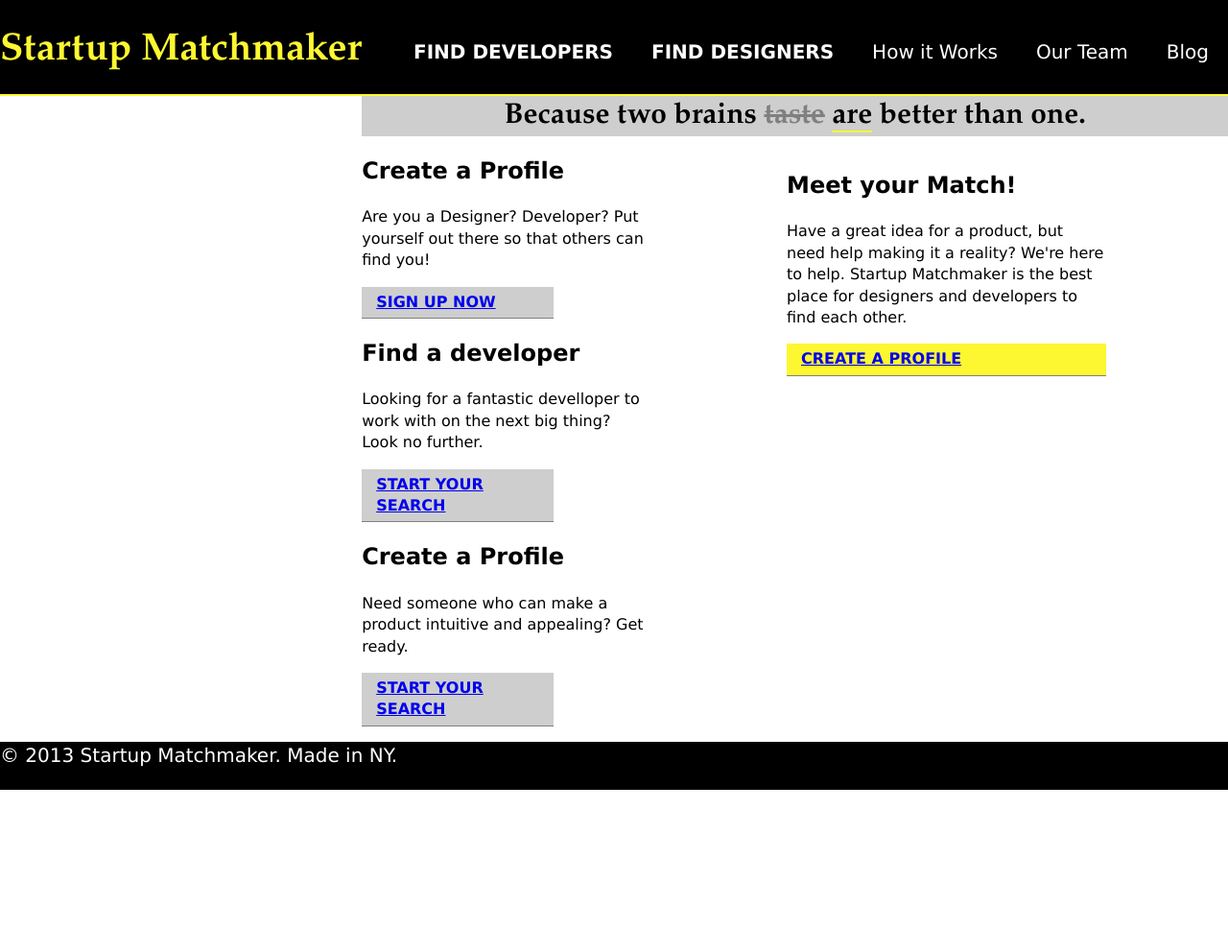
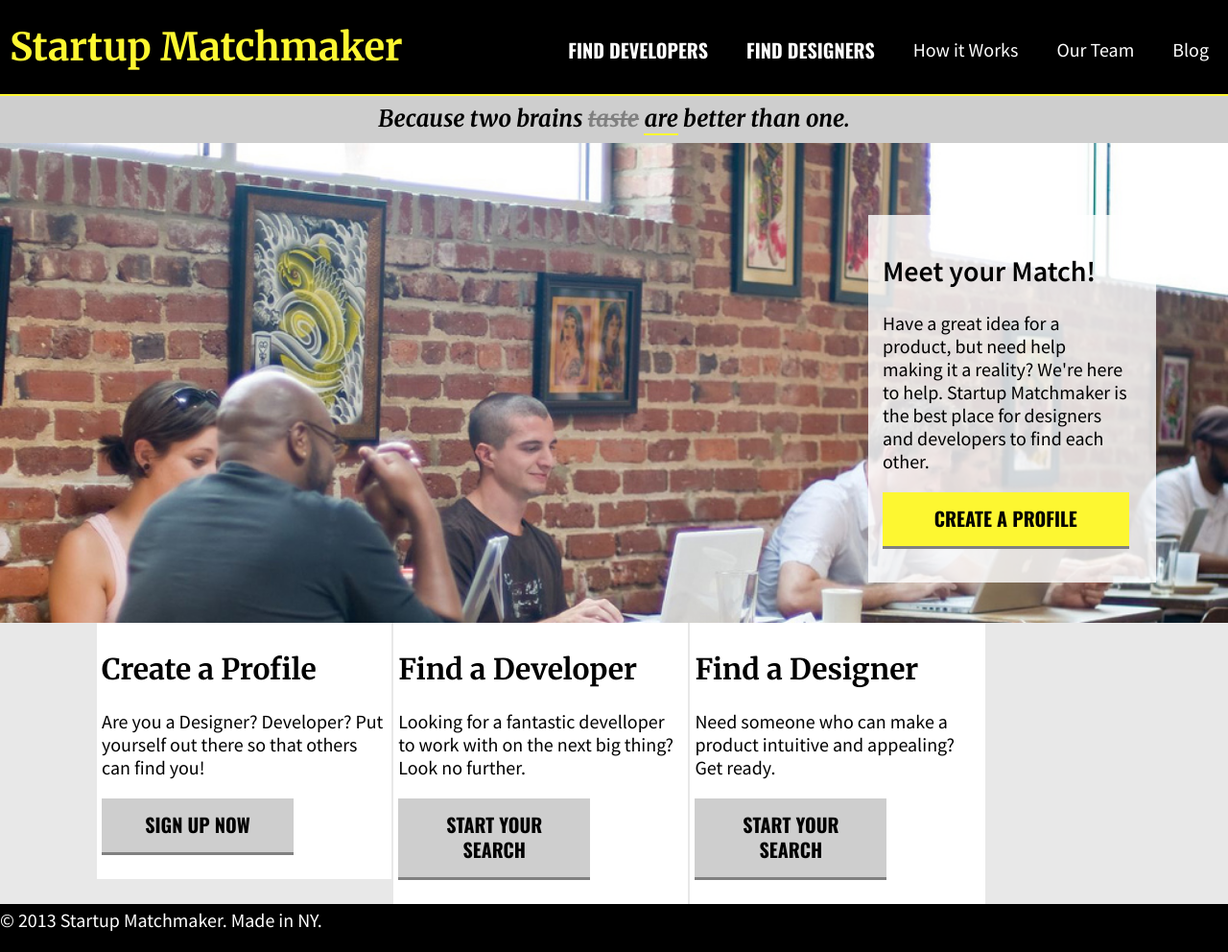
Before and after one commit to kejenga/ga, a plain HTML site: page week_03/lesson_05/startup_matchmaker/index.html in a window 1280 px wide. Shown: the whole page at 96% size. Before the commit the page ends 823 px from the top, so only its background shows below. Drawn offline with nearby package versions, Linux system fonts and the light colour scheme.

Commit message:
Updated CSS

```diff
--- a/week_03/lesson_05/startup_matchmaker/css/style.css
+++ b/week_03/lesson_05/startup_matchmaker/css/style.css
@@ -47,9 +47,10 @@ Developer @GA in NYC
 
 body {
      color: #000;
+     background-color: #E8E8E8;
      font-size: 20px;
-     line-height: 1.4;
-     font-family: Garamond, Times, serif;
+     line-height: 1.2;
+     font-family: "Source Sans Pro", Arial, sans-serif;
      }
 
 
@@ -65,22 +66,18 @@ header {
      border-bottom: 2px solid #FDF731;
 }
 
-main {
-     background-image: url(../images/coworking.jpg) center center no-repeat;
-     background-size: cover;
-     overflow: hidden;
-}
-
 footer {
-     font-family: Verdana, Arial, sans-serif;
+     font-family: "Source Sans Pro", Arial, sans-serif;
      height: 100px;
      clear: both;
 }
 
 header h1 {
+     font-family: "Merriweather", Georgia, serif;
      color: #FDF731;
      float: left;
      margin-top: 25px;
+     padding-left: 10px;
 }
 
 nav {
@@ -100,7 +97,7 @@ nav li {
 }
 
 nav li a {
-     font-family: Verdana, Arial, sans-serif;
+     font-family: "Source Sans Pro", Arial, sans-serif;
      color: #fff;
      text-decoration: none;
      list-style: none;
@@ -119,49 +116,88 @@ footer {
      background-color: #cecece;
      text-align: center;
      margin: 0;
+     padding: 10px 0;
 }
 
 #notes,
 #container {
-     font-family: verdana, arial, sans-serif;
-     font-size: 16px;
+     font-family: "Source Sans Pro", Arial, sans-serif;
+     font-size: 20px;
      color: #000;
+}
+
+#aside {
+     background-image: url(../images/coworking.jpg);
+     background-size: cover;
+     height: 500px;
+     overflow: hidden;
+     clear: both;
 }
 
 #container {
      background-color: rgba(255,255,255,.8);
      float: right;
-     width: 400px;
-     margin-right: 75px;
+     width: 300px;
+     margin: 75px 75px 0 0;
      padding: 15px;
 }
 
 #container p {
-     width: 90%;
+     width: 95%;
      opacity: 1;
 }
 
 #notes {
-     float: left;
-     width: 33%;
      background-color: transparent;
+     margin: 0 100px;
+     width: 80%;
 }
 
-.nav-em,
-.button {
+.blocknote {
+     background-color: #fff;
+     float: left;
+     width: 30%;
+     margin: 0px 1px;
+     padding: 5px;
+}
+
+.blocknote h2 {
+     font-family: "Merriweather", Georgia, sans-serif;
+}
+
+.nav-em a,
+.button a {
+     font-family: "Oswald", Arial, sans-serif;
+     text-align: center;
      text-transform: uppercase;
      font-weight: bold;
+     text-decoration: none;
+}
+
+.nav a {
+     color: #fff;
+}
+
+.button a {
+     color: #000;
 }
 
 .button {
      background-color: #cecece;
      width: 200px;
-     border-bottom: 1.5px solid gray;
-     padding: 5px 15px;
+     border-bottom: 3px solid gray;
+     padding: 15px;
+     text-align: center;
 }
 
 .highlight {
      background-color: #FDF731
+}
+
+.subtitle {
+     font-family: "Merriweather", Georgia, serif;
+     font-size: 16px;
+     font-style: italic;
 }
 
 .line {
@@ -174,9 +210,11 @@ footer {
 }
 
 footer {
+     font-family: "Source Sans Pro", Arial, sans-serif;
      height: 50px;
      clear: both;
      margin: 0;
+     padding: 5px 0;
 }
 
 /******************************************
--- a/week_03/lesson_05/startup_matchmaker/index.html
+++ b/week_03/lesson_05/startup_matchmaker/index.html
@@ -10,6 +10,11 @@
 		<!-- external CSS link -->
 		<link rel="stylesheet" href="css/normalize.css">
 		<link rel="stylesheet" href="css/style.css">
+		<link href='http://fonts.googleapis.com/css?family=Oswald:400,700' rel='stylesheet' type='text/css'>
+		<link href='http://fonts.googleapis.com/css?family=Merriweather:400,400italic,700,700italic' rel='stylesheet' type='text/css'>
+		<link href='http://fonts.googleapis.com/css?family=Source+Sans+Pro:400,600,400italic,600italic' rel='stylesheet' type='text/css'>
+
+
 
 	</head>
 	<body>
@@ -29,28 +34,37 @@
 
 		<main>
 			<section id="banner">
-				<h2>Because two brains <span class="line">taste</span> <span class="under">are</span> better than one.</h2>
+				<div class="subtitle">
+					<h2>Because two brains <span class="line">taste</span> <span class="under">are</span> better than one.</h2>
+				</div>
 			</section>
 
+		<div id="aside">
 			<section id="container">
 				<h2>Meet your Match!</h2>
 				<p>Have a great idea for a product, but need help making it a reality? We're here to help. Startup Matchmaker is the best place for designers and developers to find each other.</p>
 				<p class="button highlight"><a href="#">Create a profile</a></p>
 			</section>
+		</div>
 
-			<section id="notes" class="clearfix">
+			<section id="notes">
 				<div class="blocknote">
 					<h2>Create a Profile</h2>
 					<p>Are you a Designer? Developer? Put yourself out there so that others can find you!</p>
 					<p class="button"><a href="#">Sign up now</a></p>
+				</div>
 
-					<h2>Find a developer</h2>
+				<div class="blocknote">
+					<h2>Find a Developer</h2>
 					<p>Looking for a fantastic develloper to work with on the next big thing? Look no further.</p>
 					<p class="button"><a href="#">Start your search</a></p>
+				</div>
 
-					<h2>Create a Profile</h2>
+				<div class="blocknote">
+					<h2>Find a Designer</h2>
 					<p>Need someone who can make a product intuitive and appealing? Get ready.</p>
 					<p class="button"><a href="#">Start your search</a></p>
+				</div>
 			</section>
 		</main>
 
```
Also changed, not shown: homework/week_01/content/resume.html (added, +59 -0 lines), week_03/lesson_05/Lesson 5 Lecture Notes.txt, week_03/lesson_06/Lesson 6 Lecture Notes.txt.
